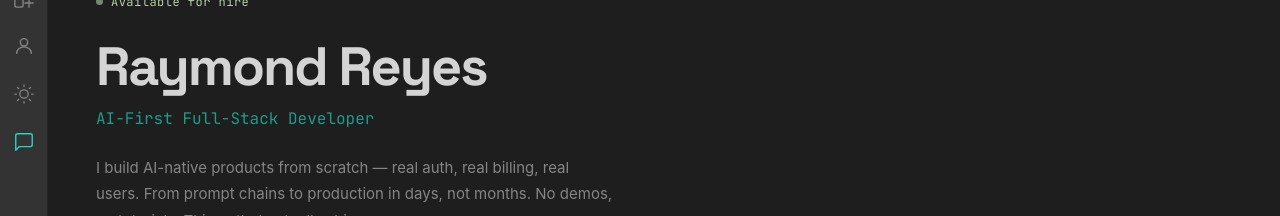
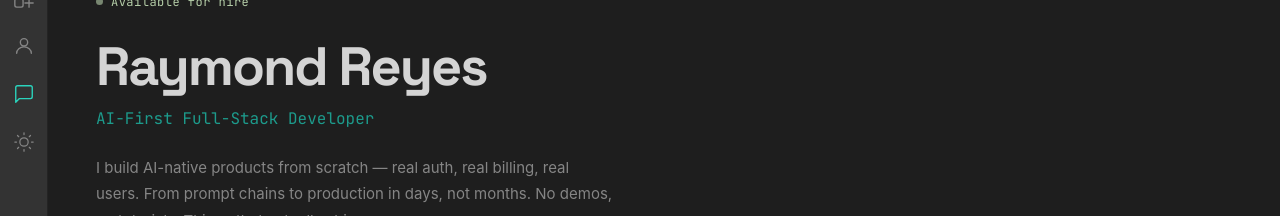
Before and after one commit to RaymondDRH/portafolio, a Next.js app: page / in a window 1280 px wide. Shown: the part 161-377 px from the top of the page. Built offline with nearby package versions, Linux system fonts and the light colour scheme.

Commit message:
fix: move chat icon before theme toggle in actbar

```diff
--- a/components/ActivityBar.tsx
+++ b/components/ActivityBar.tsx
@@ -57,6 +57,13 @@ export default function ActivityBar({
           </svg>
         </button>
 
+        {/* Chat — only visible on mobile */}
+        <button className="vsc-actbar-btn vsc-actbar-btn--chat" onClick={onChat} title="Ask NOVA — AI Assistant">
+          <svg width="22" height="22" viewBox="0 0 24 24" fill="none" stroke="currentColor" strokeWidth="1.5" strokeLinecap="round" strokeLinejoin="round">
+            <path d="M21 15a2 2 0 01-2 2H7l-4 4V5a2 2 0 012-2h14a2 2 0 012 2z" />
+          </svg>
+        </button>
+
         {/* Theme toggle */}
         <button className="vsc-actbar-btn" onClick={onTheme} title={theme === 'dark' ? 'Switch to light theme' : 'Switch to dark theme'}>
           {theme === 'dark' ? (
@@ -70,13 +77,6 @@ export default function ActivityBar({
             </svg>
           )}
         </button>
-
-        {/* Chat — only visible on mobile */}
-        <button className="vsc-actbar-btn vsc-actbar-btn--chat" onClick={onChat} title="Ask NOVA — AI Assistant">
-          <svg width="22" height="22" viewBox="0 0 24 24" fill="none" stroke="currentColor" strokeWidth="1.5" strokeLinecap="round" strokeLinejoin="round">
-            <path d="M21 15a2 2 0 01-2 2H7l-4 4V5a2 2 0 012-2h14a2 2 0 012 2z" />
-          </svg>
-        </button>
       </div>
 
       <div className="vsc-actbar-bottom" />
```
